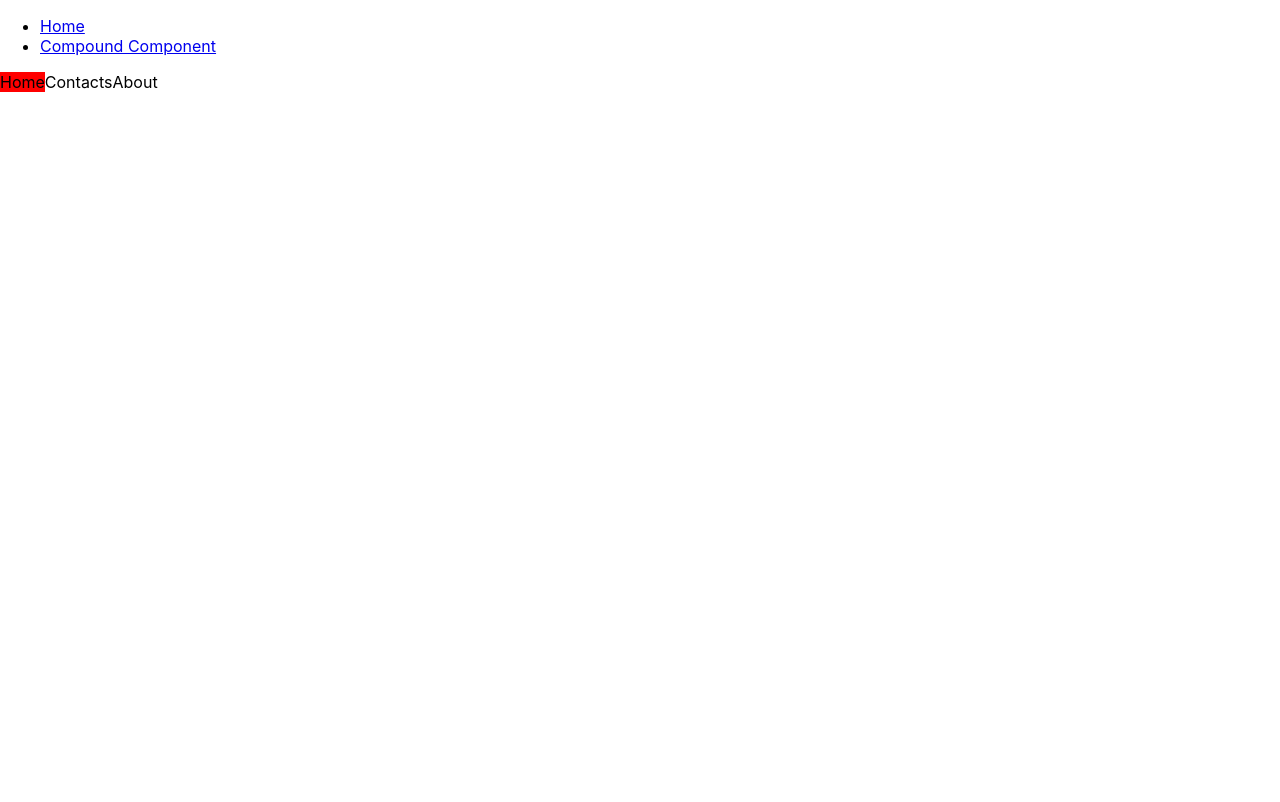
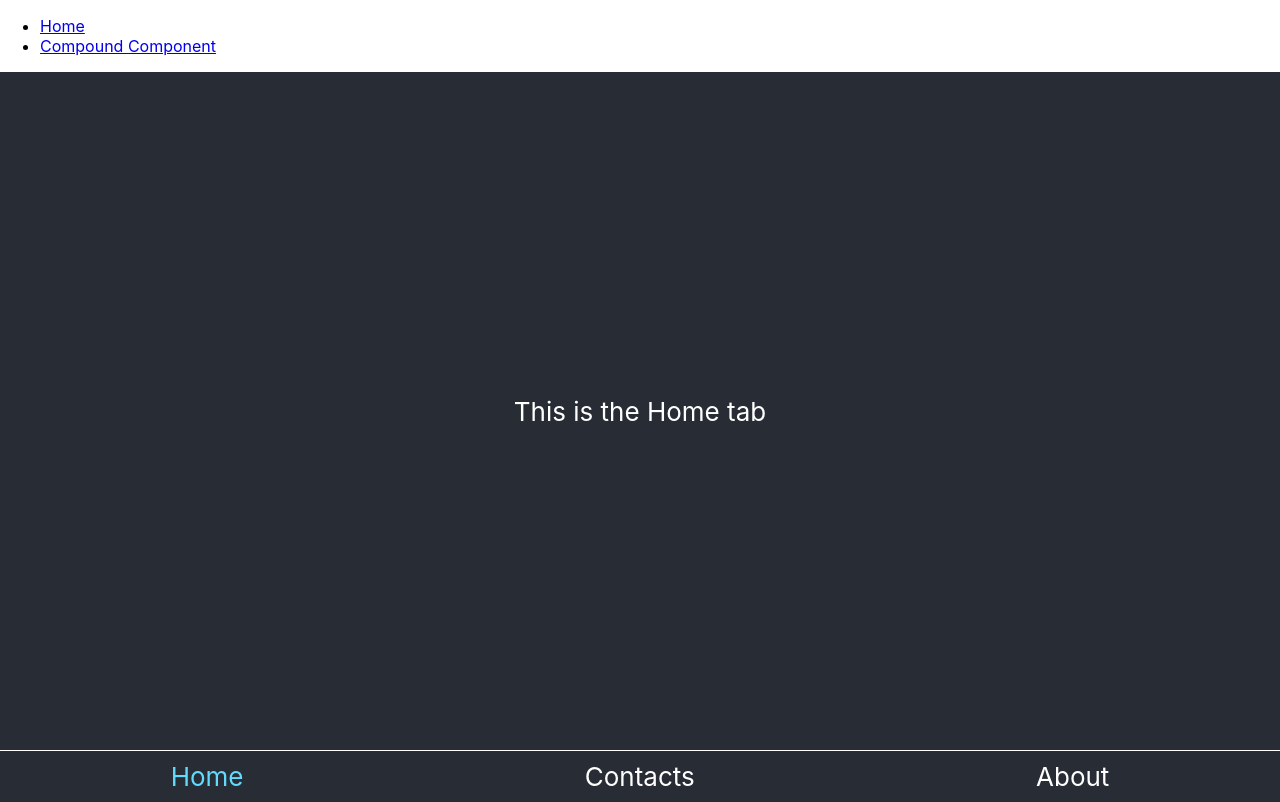
Before and after one commit to dmchoull/react-design-patterns, a React (Create React App) app: page /compound in a window 1280 px wide. Built offline with nearby package versions, Linux system fonts and the light colour scheme.

Commit message:
finish compound component tab bar example

```diff
--- a/src/pages/compound-components/TabBar.css
+++ b/src/pages/compound-components/TabBar.css
@@ -1,3 +1,18 @@
+.tab-bar {
+  width: 100%;
+  display: flex;
+  border-top: 1px solid white;
+}
+
+.tab-button {
+  padding: 10px;
+  background-color: #282c34;
+  color: white;
+  cursor: pointer;
+  flex-grow: 1;
+  text-align: center;
+}
+
 .active {
-  background-color: red;
+  color: #61dafb;
 }
--- a/src/pages/compound-components/TabBar.js
+++ b/src/pages/compound-components/TabBar.js
@@ -3,7 +3,10 @@ import "./TabBar.css";
 
 class TabBar extends Component {
   static Button = ({ name, active, onClick }) => (
-    <span className={active ? "active" : ""} onClick={onClick}>
+    <span
+      className={["tab-button", active ? "active" : ""].join(" ")}
+      onClick={onClick}
+    >
       {name}
     </span>
   );
@@ -13,16 +16,26 @@ class TabBar extends Component {
   };
 
   setActiveTab = index => {
-    this.setState({ activeTabIndex: index });
+    this.setState({ activeTabIndex: index }, () =>
+      this.props.onTabChange(this.getActiveTabName())
+    );
   };
 
+  getActiveTabName() {
+    return this.props.children[this.state.activeTabIndex].props.name;
+  }
+
   render() {
-    return React.Children.map(this.props.children, (child, childIndex) =>
-      React.cloneElement(child, {
-        active: this.state.activeTabIndex === childIndex,
-        onClick: () => this.setActiveTab(childIndex)
-      })
+    const buttons = React.Children.map(
+      this.props.children,
+      (child, childIndex) =>
+        React.cloneElement(child, {
+          active: this.state.activeTabIndex === childIndex,
+          onClick: () => this.setActiveTab(childIndex)
+        })
     );
+
+    return <div className="tab-bar">{buttons}</div>;
   }
 }
 
--- /dev/null
+++ b/src/pages/compound-components/index.css
@@ -0,0 +1,16 @@
+.container {
+  background-color: #282c34;
+  min-height: calc(100vh - 70px); /* this accounts for the nav bar */
+  font-size: calc(10px + 2vmin);
+  color: white;
+
+  display: flex;
+  flex-direction: column;
+}
+
+.tab-content {
+  flex: 1;
+  display: flex;
+  align-items: center;
+  justify-content: center;
+}
--- a/src/pages/compound-components/index.js
+++ b/src/pages/compound-components/index.js
@@ -1,14 +1,31 @@
-import React from "react";
+import React, { Component } from "react";
 import TabBar from "./TabBar";
+import "./index.css";
 
-function CompoundComponent() {
+class CompoundComponent extends Component {
+  state = {
+    activeTab: "Home"
+  };
+
+  onTabChange = activeTab => {
+    this.setState({ activeTab });
+  };
+
+  render() {
     return (
-    <TabBar>
+      <div className="container">
+        <div className="tab-content">
+          {`This is the ${this.state.activeTab} tab`}
+        </div>
+
+        <TabBar onTabChange={this.onTabChange}>
           <TabBar.Button name="Home" />
           <TabBar.Button name="Contacts" />
           <TabBar.Button name="About" />
         </TabBar>
+      </div>
     );
+  }
 }
 
 export default CompoundComponent;
```
Lines whose indentation alone changed are shown as unchanged.
